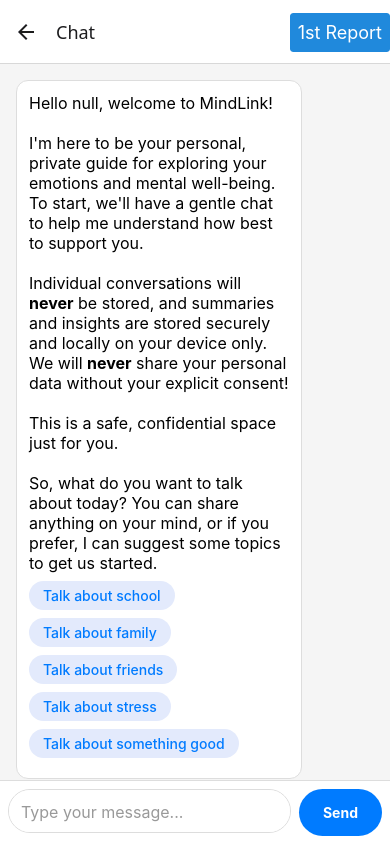
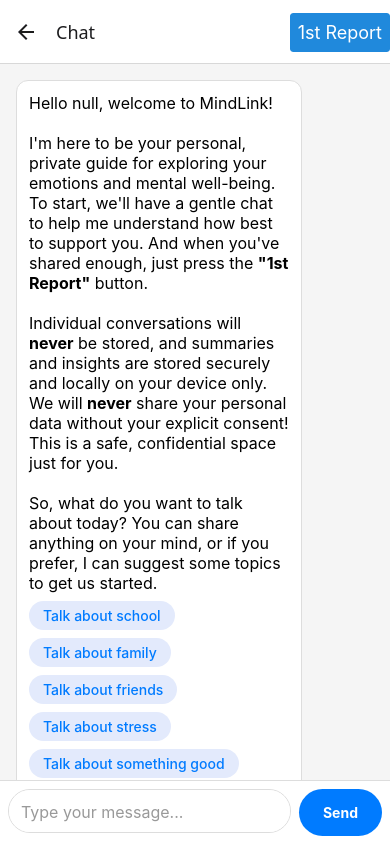
Before and after one commit to Coder2343676/mindlink-v1, a React Native app: screen /Chat in a window 390 px wide. Built offline with nearby package versions, Linux system fonts and the light colour scheme.

Commit message:
chore modify init message

```diff
--- a/screens/InitChatScreen.js
+++ b/screens/InitChatScreen.js
@@ -252,11 +252,9 @@
             {
               text: `Hello ${storedName}, welcome to MindLink!
 
-I'm here to be your personal, private guide for exploring your emotions and mental well-being. To start, we'll have a gentle chat to help me understand how best to support you.
+I'm here to be your personal, private guide for exploring your emotions and mental well-being. To start, we'll have a gentle chat to help me understand how best to support you. And when you've shared enough, just press the **"1st Report"** button.
 
-Individual conversations will **never** be stored, and summaries and insights are stored securely and locally on your device only. We will **never** share your personal data without your explicit consent!
-
-This is a safe, confidential space just for you.
+Individual conversations will **never** be stored, and summaries and insights are stored securely and locally on your device only. We will **never** share your personal data without your explicit consent! This is a safe, confidential space just for you.
 
 So, what do you want to talk about today? You can share anything on your mind, or if you prefer, I can suggest some topics to get us started.`,
             },
```
